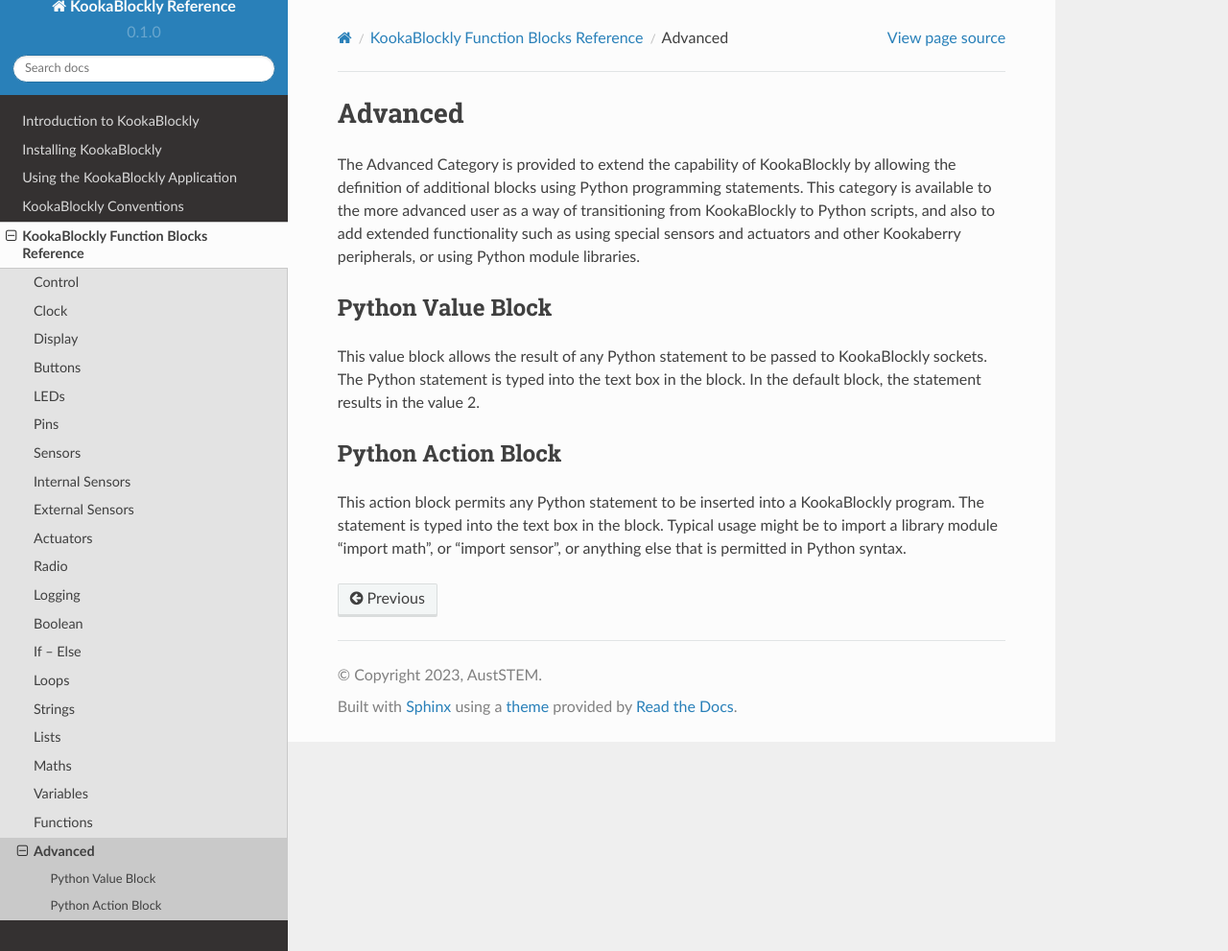
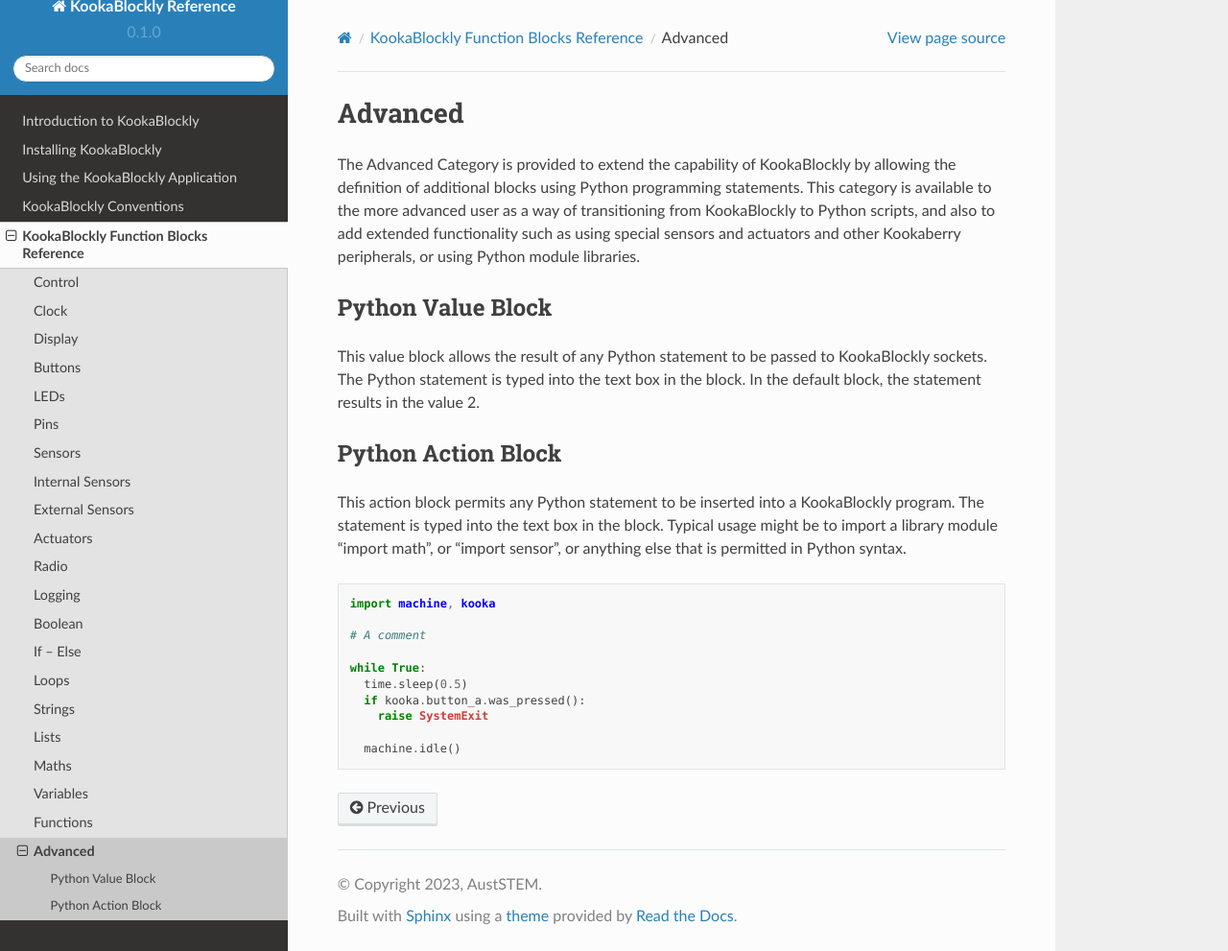
Before and after one commit to TDStrasser/KookaBlockly-Reference, a Sphinx documentation site: the page built from docs/source/advanced.rst, in a window 1280 px wide and 991 px high. Shown: the whole window at 96% size. Built offline with Sphinx 7.4.7 and the Read the Docs theme 2.0.0, drawn with Linux system fonts in a browser that asks for light colours.

Commit message:
Code Block Test

```diff
--- a/docs/source/advanced.rst
+++ b/docs/source/advanced.rst
@@ -38,3 +38,16 @@
 statement is typed into the text box in the block.
 Typical usage might be to import a library module “import math”, or “import sensor”, or
 anything else that is permitted in Python syntax.
+
+.. code:: Python
+
+    import machine, kooka
+
+    # A comment
+
+    while True:
+      time.sleep(0.5)
+      if kooka.button_a.was_pressed():
+        raise SystemExit
+
+      machine.idle()
```
